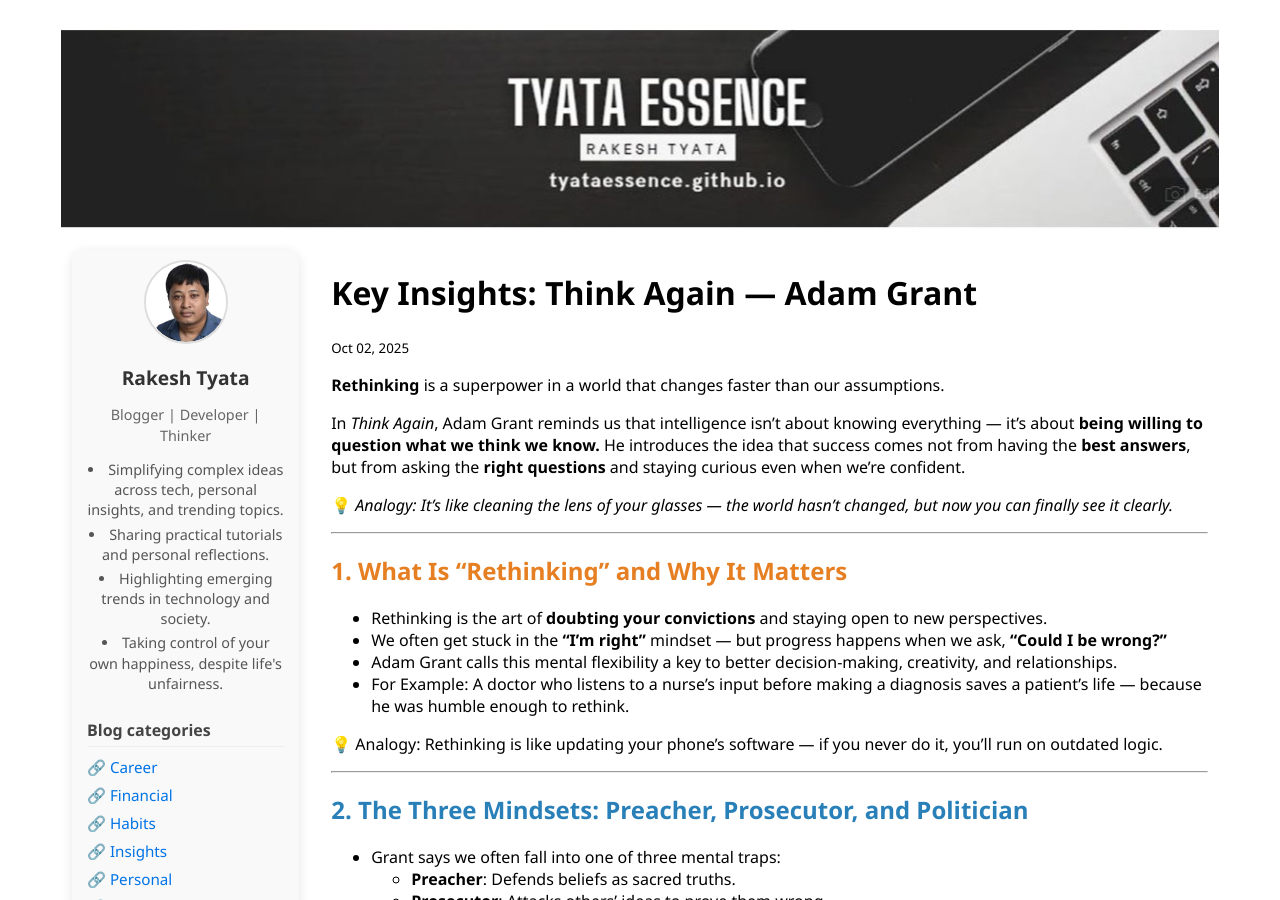
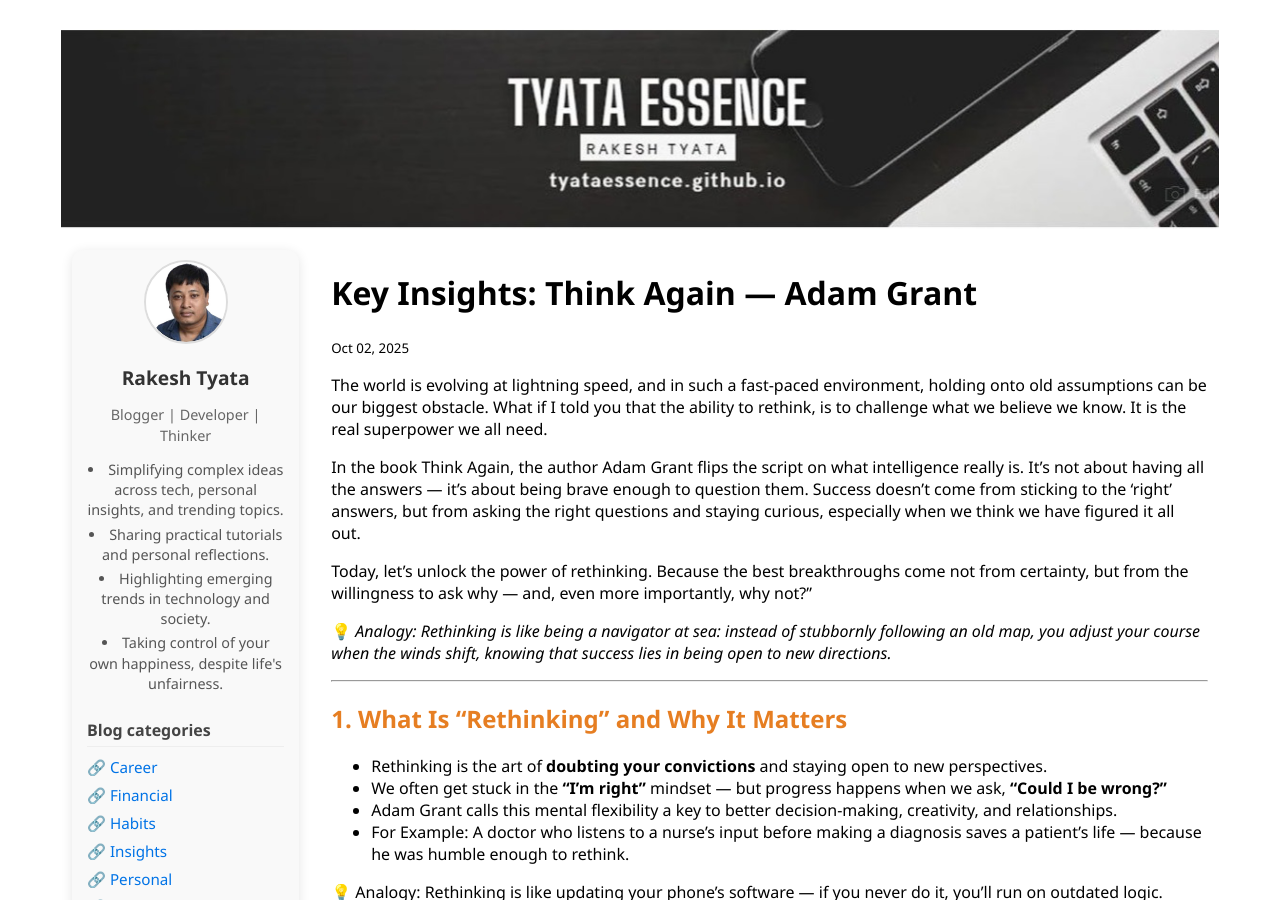
Before and after one commit to tyataessence/tyataessence.github.io, a Jekyll site: the page built from _posts/career/2025-10-02-key-insights-think-again.md, in a window 1280 px wide and 900 px high. Built offline with Jekyll 4.4.1, drawn with Linux system fonts in a browser that asks for light colours.

Commit message:
Updating the post intro

```diff
--- a/_posts/career/2025-10-02-key-insights-think-again.md
+++ b/_posts/career/2025-10-02-key-insights-think-again.md
@@ -6,12 +6,13 @@ categories: [Career]
 author: Rakesh Tyata
 ---
 
-**Rethinking** is a superpower in a world that changes faster than our assumptions.
+The world is evolving at lightning speed, and in such a fast-paced environment, holding onto old assumptions can be our biggest obstacle. What if I told you that the ability to rethink, is to challenge what we believe we know. It is the real superpower we all need.
 
-In _Think Again_, Adam Grant reminds us that intelligence isn't about knowing everything — it's about **being willing to question what we think we know.**
-He introduces the idea that success comes not from having the **best answers**, but from asking the **right questions** and staying curious even when we're confident.
+In the book Think Again, the author Adam Grant flips the script on what intelligence really is. It’s not about having all the answers — it’s about being brave enough to question them. Success doesn’t come from sticking to the 'right' answers, but from asking the right questions and staying curious, especially when we think we have figured it all out.
 
-💡 _Analogy: It's like cleaning the lens of your glasses — the world hasn't changed, but now you can finally see it clearly._
+Today, let's unlock the power of rethinking. Because the best breakthroughs come not from certainty, but from the willingness to ask why — and, even more importantly, why not?"
+
+💡 _Analogy: Rethinking is like being a navigator at sea: instead of stubbornly following an old map, you adjust your course when the winds shift, knowing that success lies in being open to new directions._
 
 ---
 
```
Also changed, not shown: _posts/career/2025-10-03-key-insights-zero-to-one.md (+1 -1 lines), _posts/insights/2025-10-05-key-insights-misbelief.md (+4 -2 lines).
